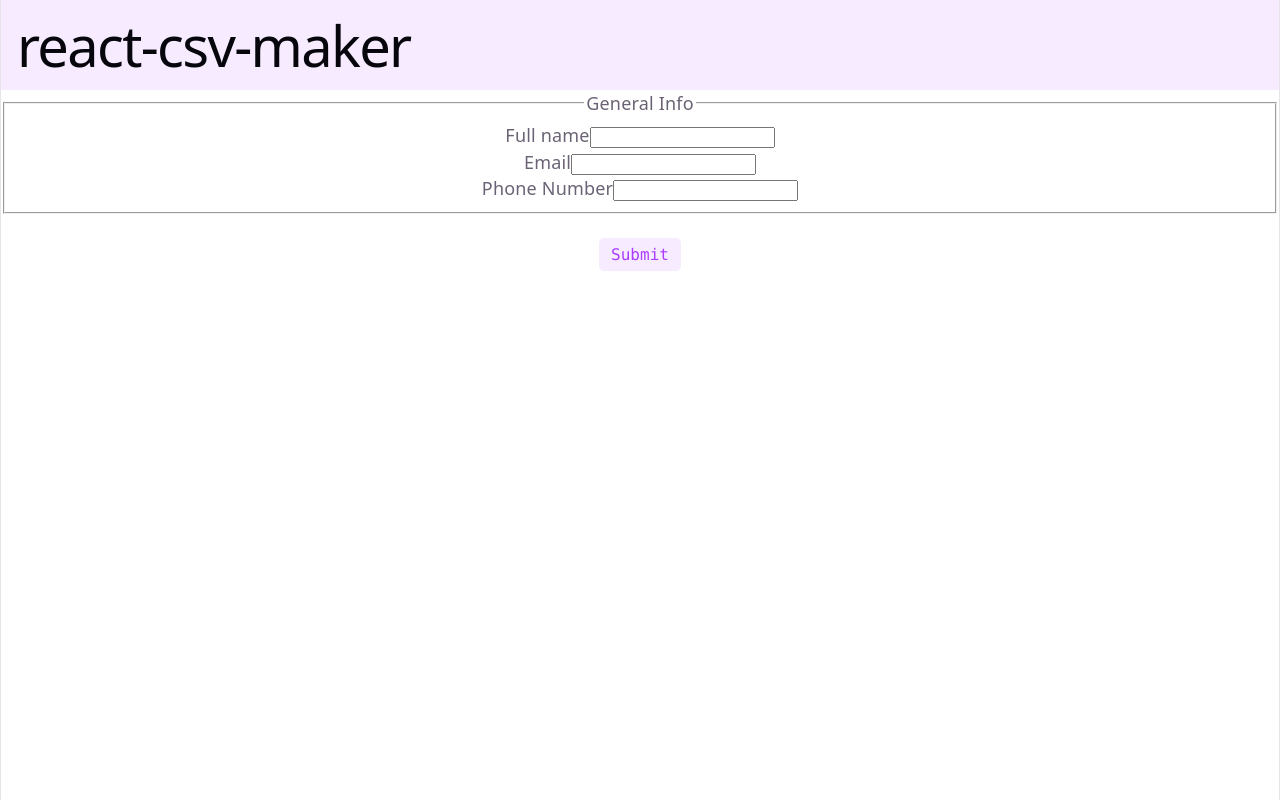
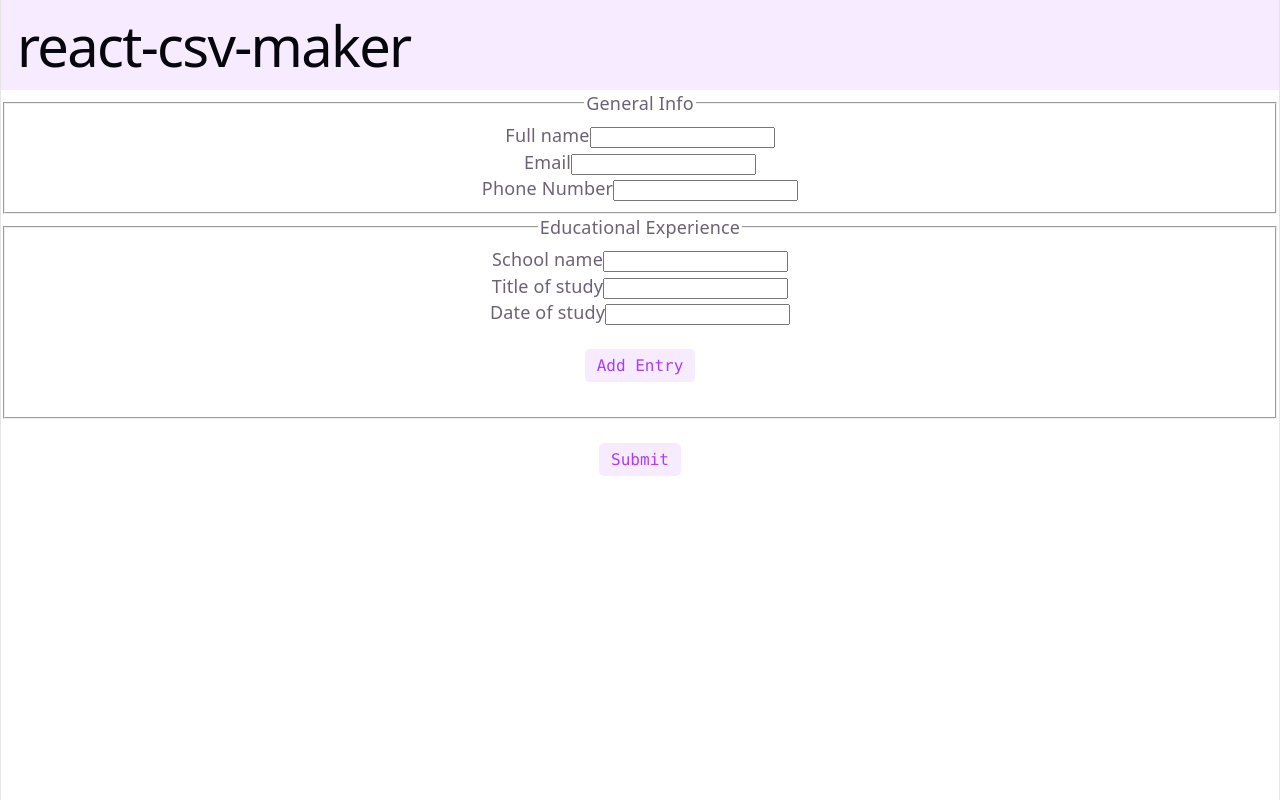
Before and after one commit to 4R1u/react-cv-maker, a React (Vite) app: page / in a window 1280 px wide. Built offline with nearby package versions, Linux system fonts and the light colour scheme.

Commit message:
feat: dynamic section and education section

```diff
--- a/src/App.jsx
+++ b/src/App.jsx
@@ -1,6 +1,7 @@
 import { useState } from 'react'
 import Header from './header.jsx'
 import Section from './Section.jsx'
+import DynamicSection from './DynamicSection.jsx'
 
 function App() {
   let generalInfo = {
@@ -11,11 +12,30 @@ function App() {
       {name: "phone", label: "Phone Number", type: "tel"}
     ]
   }
+
+  let eduTemplate = function({key}) {
+    return (<div className='section-entry' key={key}>
+      <div className='field'>
+        <label htmlFor={`school_name_${key}`}>School name</label>
+        <input type="text" name={`school_name_${key}`} id={`school_name_${key}`} autoComplete='on'/>
+      </div>
+      <div className='field'>
+        <label htmlFor={`study_title_${key}`}>Title of study</label>
+        <input type="text" name={`stduy_title_${key}`} id={`study_title_${key}`} autoComplete='on'/>
+      </div>
+      <div className='field'>
+        <label htmlFor={`date_of_study_${key}`}>Date of study</label>
+        <input type="text" name={`date_of_study_${key}`} id={`date_of_study_${key}`} autoComplete='on'/>
+      </div>
+    </div>);
+  };
+
   return (
     <>
       <Header />
       <form>
         <Section legend={generalInfo.legend} fields={generalInfo.fields} />
+        <DynamicSection legend="Educational Experience" template={eduTemplate}/>
         <button type='button'>Submit</button>
       </form>
     </>
--- /dev/null
+++ b/src/DynamicSection.jsx
@@ -0,0 +1,19 @@
+import { useState } from 'react'
+
+function DynamicSection({legend, name, template}) {
+    const [list, setList] = useState([template({key: crypto.randomUUID()})]);
+
+    function addEntry() {
+        setList(list.concat(template({key: crypto.randomUUID()})));
+    }
+
+    return (
+        <fieldset className="dynamic-section section" data-name={name}>
+            <legend>{legend}</legend>
+            {list.map((field) => field)}
+            <button type="button" onClick={addEntry}>Add Entry</button>
+        </fieldset>
+    );
+}
+
+export default DynamicSection
```
